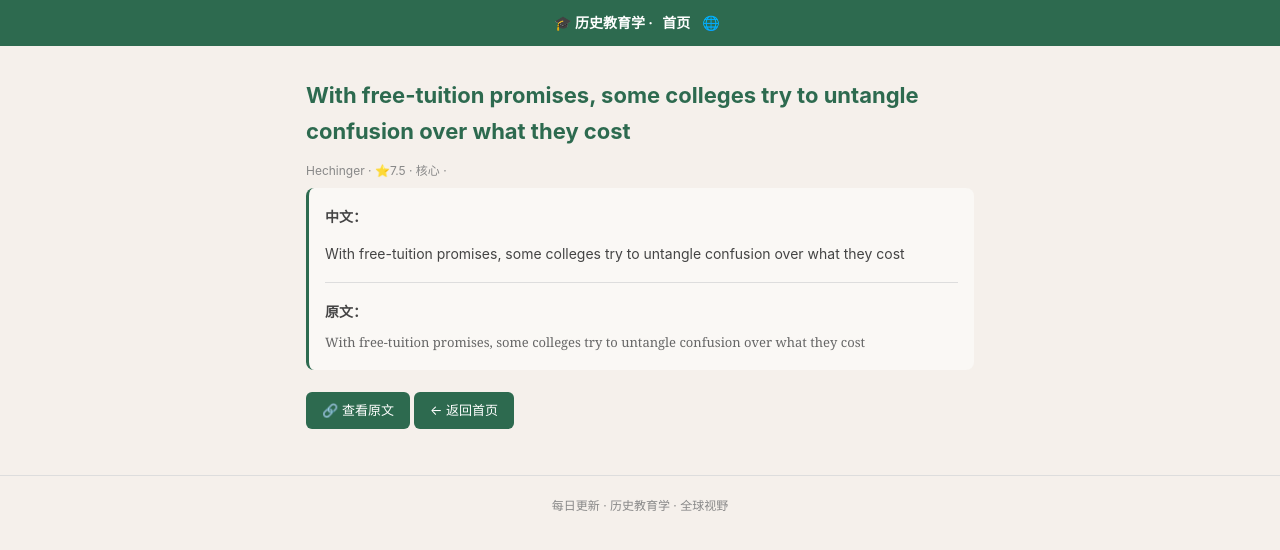
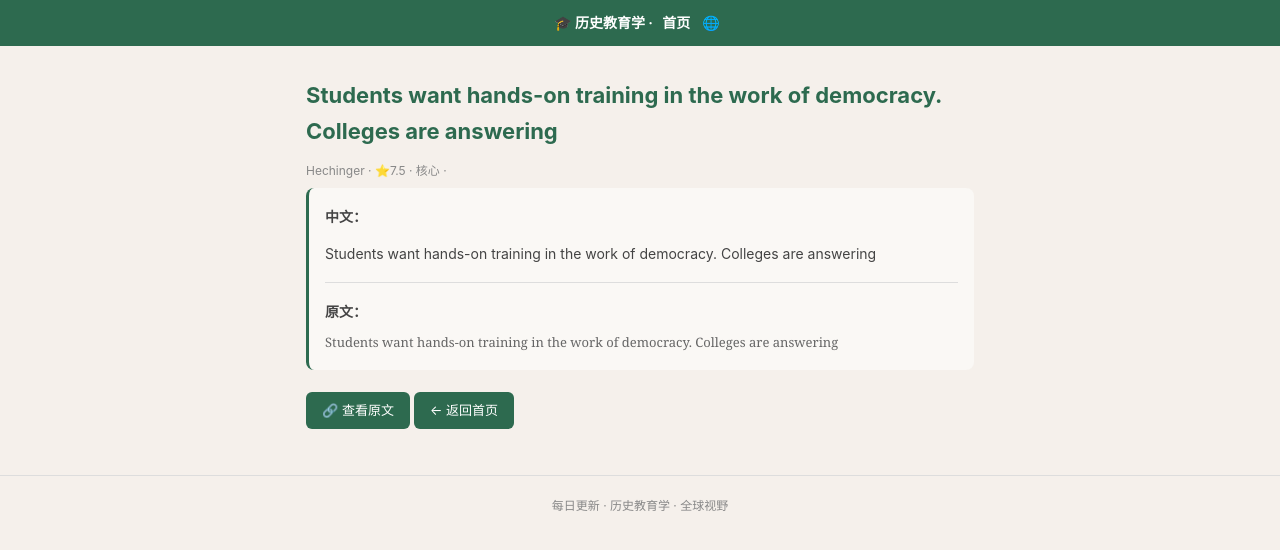
Before and after one commit to xhy0911/history-pulse, a plain HTML site: page article_14.html in a window 1280 px wide. Drawn offline with Linux system fonts and the light colour scheme.

Commit message:
auto 2026-11-19

```diff
--- a/article_14.html
+++ b/article_14.html
@@ -1,4 +1,4 @@
-<!DOCTYPE html><html lang='zh-CN'><head><meta charset='UTF-8'><meta name='viewport' content='width=device-width,initial-scale=1.0'><title>With free-tuition promises, some colleges try to untangle confusion over what they cost</title><style>
+<!DOCTYPE html><html lang='zh-CN'><head><meta charset='UTF-8'><meta name='viewport' content='width=device-width,initial-scale=1.0'><title>Students want hands-on training in the work of democracy. Colleges are answering</title><style>
 *{margin:0;padding:0;box-sizing:border-box}
 body{font-family:-apple-system,"Noto Sans SC",sans-serif;background:#f5f0eb;color:#2c1810;line-height:1.6}
 a{color:#2d6a4f;text-decoration:none}
@@ -32,4 +32,4 @@ h2{font-size:16px;color:#2d6a4f;margin:20px 0 10px;border-bottom:2px solid #2d6a
 .l .lt{font-size:12px;color:#888;margin-bottom:8px}
 .l .bd{background:#faf8f5;padding:16px;border-radius:8px;border-left:3px solid #2d6a4f;font-size:14px;line-height:1.8;color:#444;margin-bottom:16px}
 @media(max-width:600px){.g{grid-template-columns:1fr}}
-</style></head><body><nav>🎓 历史教育学 · <a href='index.html'>首页</a><a href='https://xhy0911.github.io/history-pulse/'>🌐</a></nav><div class='c l'><h1>With free-tuition promises, some colleges try to untangle confusion over what they cost</h1><div class='lt'>Hechinger · ⭐7.5 · 核心 · </div><div class='bd'><p style='margin-bottom:12px'><strong>中文：</strong></p><p>With free-tuition promises, some colleges try to untangle confusion over what they cost</p><hr style='border:none;border-top:1px solid #ddd;margin:16px 0'><p><strong>原文：</strong></p><p style='font-family:Georgia,serif;font-size:13px;color:#666;margin-top:6px'>With free-tuition promises, some colleges try to untangle confusion over what they cost</p></div><div><a href='https://hechingerreport.org/with-free-tuition-promises-some-colleges-try-to-untangle-confusion-over-what-they-cost/' target='_blank' class='btn'>🔗 查看原文</a><a href='index.html' class='btn'>← 返回首页</a></div></div><div class='f'>每日更新 · 历史教育学 · 全球视野</div></body></html>
+</style></head><body><nav>🎓 历史教育学 · <a href='index.html'>首页</a><a href='https://xhy0911.github.io/history-pulse/'>🌐</a></nav><div class='c l'><h1>Students want hands-on training in the work of democracy. Colleges are answering</h1><div class='lt'>Hechinger · ⭐7.5 · 核心 · </div><div class='bd'><p style='margin-bottom:12px'><strong>中文：</strong></p><p>Students want hands-on training in the work of democracy. Colleges are answering</p><hr style='border:none;border-top:1px solid #ddd;margin:16px 0'><p><strong>原文：</strong></p><p style='font-family:Georgia,serif;font-size:13px;color:#666;margin-top:6px'>Students want hands-on training in the work of democracy. Colleges are answering</p></div><div><a href='https://hechingerreport.org/fed-up-with-national-politics-students-want-hands-on-training-on-democracy-in-action/' target='_blank' class='btn'>🔗 查看原文</a><a href='index.html' class='btn'>← 返回首页</a></div></div><div class='f'>每日更新 · 历史教育学 · 全球视野</div></body></html>
```
